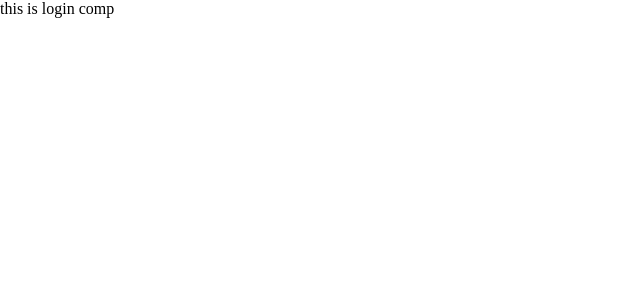
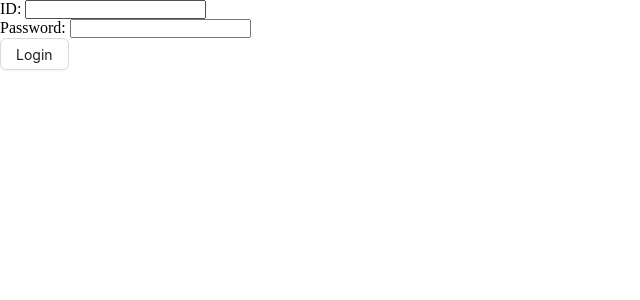
Before and after one commit to sheikhmohdnazmulhasan/school-management-client, a React (Vite) app: page /login in a window 1280 px wide. Shown: the top 300 px of the page, without its empty margins (0-640 px from the left). Built offline with nearby package versions, Linux system fonts and the light colour scheme.

Commit message:
07/24/2024

```diff
--- a/src/pages/Login.tsx
+++ b/src/pages/Login.tsx
@@ -1,8 +1,40 @@
+import { Button } from "antd";
+import { useForm } from "react-hook-form";
+import { useLoginMutation } from "../redux/features/auth/authApi";
+import { FC } from "react";
+import { useAppDispatch } from "../redux/hook";
+import { setUser } from "../redux/features/auth/authSlice";
 
-const Login = () => {
+const Login: FC = () => {
+    const { register, handleSubmit } = useForm();
+    const dispatch = useAppDispatch();
+
+    const [login, { error, isLoading }] = useLoginMutation();
+
+
+    async function onSubmit(data) {
+        const res = await login(data).unwrap();
+
+        if (!isLoading && !error) {
+            dispatch(setUser({ user: {}, token: res.data.accessToken }))
+
+        }
+    }
+
     return (
         <div>
-            this is login comp
+            <form onSubmit={handleSubmit(onSubmit)}>
+                <div className="">
+                    <label htmlFor="id">ID: </label>
+                    <input type="text" id="id" {...register('id')} />
+                </div>
+
+                <div className="">
+                    <label htmlFor="id">Password: </label>
+                    <input type="text" id="password" {...register('password')} />
+                </div>
+                <Button htmlType="submit">Login</Button>
+            </form>
         </div>
     );
 };
--- a/src/redux/api/baseApi.ts
+++ b/src/redux/api/baseApi.ts
@@ -2,6 +2,6 @@ import { createApi, fetchBaseQuery } from "@reduxjs/toolkit/query/react";
 
 export const baseApi = createApi({
     reducerPath: 'baseApi',
-    baseQuery: fetchBaseQuery({ baseUrl: 'http://localhost:5000/api/v1' }),
+    baseQuery: fetchBaseQuery({ baseUrl: 'http://localhost:5000/api/v1', credentials: 'include' }),
     endpoints: () => ({})
 })
--- a/src/redux/store.ts
+++ b/src/redux/store.ts
@@ -1,10 +1,13 @@
 import { configureStore } from '@reduxjs/toolkit'
 import authReducer from './features/auth/authSlice';
+import { baseApi } from './api/baseApi';
 
 export const store = configureStore({
     reducer: {
+        [baseApi.reducerPath]: baseApi.reducer,
         auth: authReducer
     },
+    middleware: (getDefaultMiddleware) => getDefaultMiddleware().concat(baseApi.middleware),
 })
 
 
--- /dev/null
+++ b/src/utils/verifyToken.ts
@@ -0,0 +1,4 @@
+
+export function verifyToken(token: string) {
+    return
+}
```
